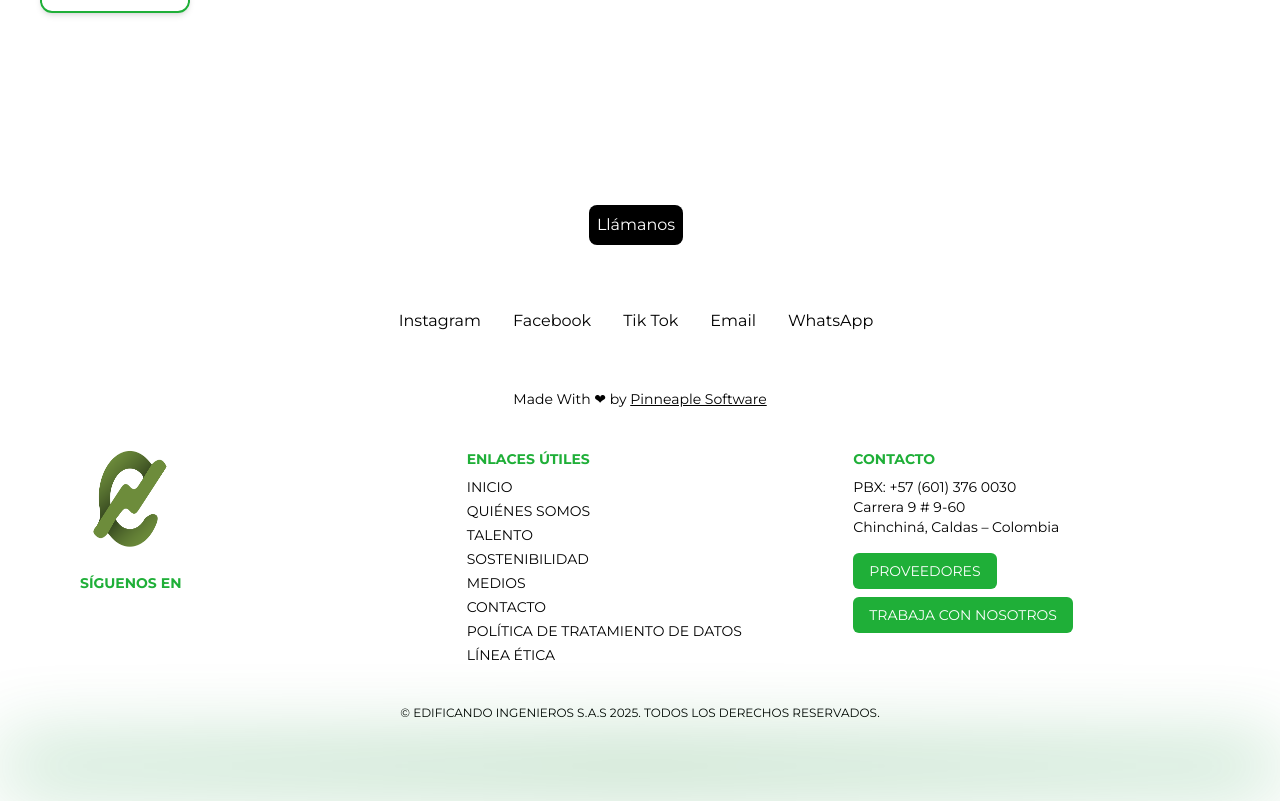
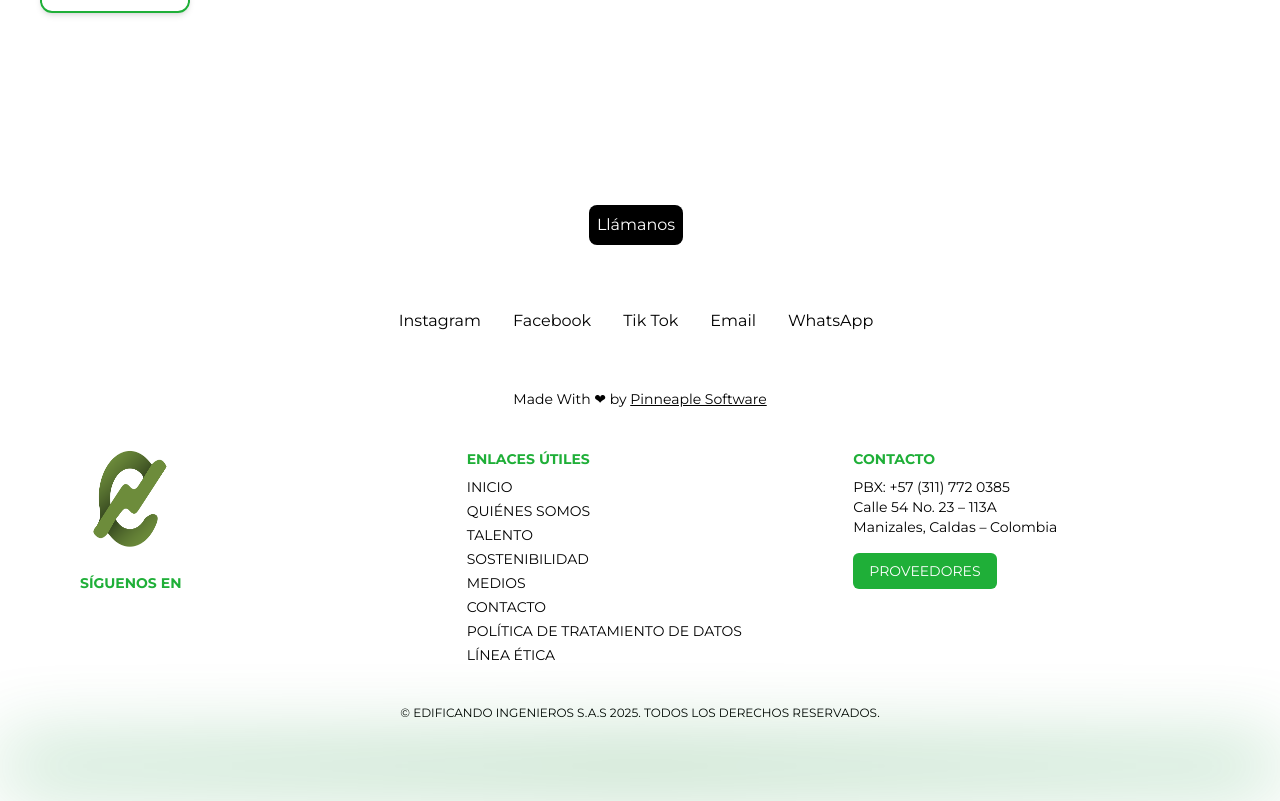
Before and after one commit to cucarachatraicionera/edificandoingenierosweb, a Next.js app: page / in a window 1280 px wide. Shown: the part 4824-5625 px from the top of the page. Built offline with nearby package versions, Linux system fonts and the light colour scheme.

Commit message:
cambio numero y footer

```diff
--- a/components/FooterAlt/index.js
+++ b/components/FooterAlt/index.js
@@ -34,12 +34,11 @@ const FooterAlt = () => {
         {/* Columna 3: Contacto */}
         <div className="flex flex-col">
           <h3 className="text-sm font-bold text-logoGreen mb-2">CONTACTO</h3>
-          <p className="text-sm">PBX: +57 (601) 376 0030</p>
-          <p className="text-sm">Carrera 9 # 9-60</p>
-          <p className="text-sm">Chinchiná, Caldas – Colombia</p>
-          <div className="mt-4 space-y-2">
-            <button className="bg-logoGreen text-white px-4 py-2 text-sm rounded-md">PROVEEDORES</button><br />
-            <button className="bg-logoGreen text-white px-4 py-2 text-sm rounded-md">TRABAJA CON NOSOTROS</button>
+          <p className="text-sm">PBX: +57 (311) 772 0385</p>
+          <p className="text-sm">Calle 54 No. 23 – 113A</p>
+          <p className="text-sm">Manizales, Caldas – Colombia</p>
+          <div className="mt-4">
+            <button className="bg-logoGreen text-white px-4 py-2 text-sm rounded-md">PROVEEDORES</button>
           </div>
         </div>
       </div>
```
